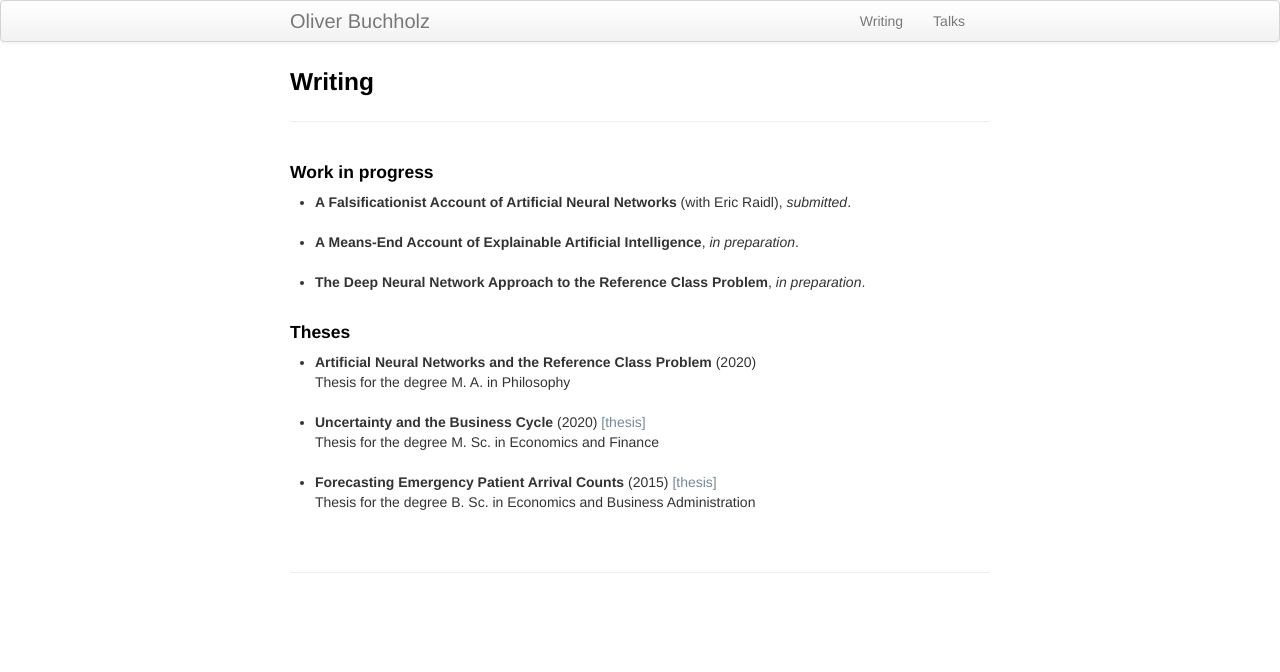
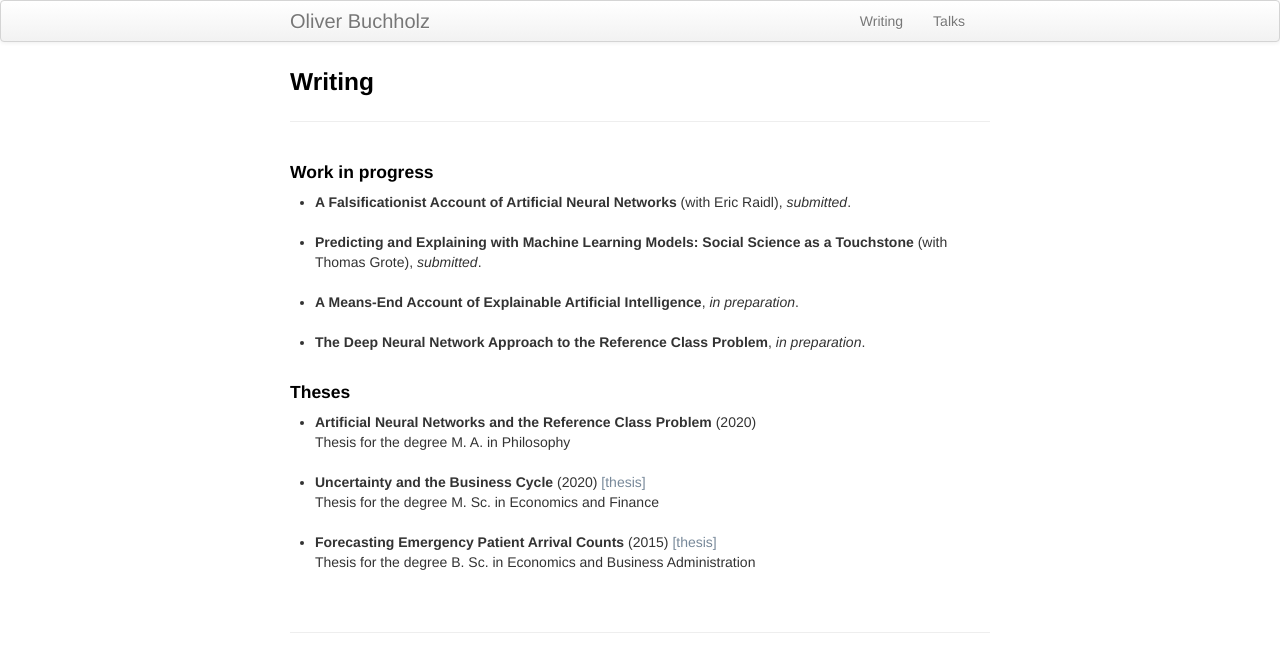
Before and after one commit to oliverbuchholz/oliverbuchholz.github.io, a Jekyll site: the page built from pages/writing.md, in a window 1280 px wide. Shown: the top 672 px of the page. Built offline with Jekyll 4.4.1, drawn with Linux system fonts in a browser that asks for light colours.

Commit message:
added social science paper

```diff
--- a/pages/writing.md
+++ b/pages/writing.md
@@ -8,6 +8,9 @@ description: Oliver Buchholz | Writing
 
 <ul>
  <li><b>A Falsificationist Account of Artificial Neural Networks</b> (with Eric Raidl), <i>submitted</i>.<br><br>
+</li>
+
+<li><b>Predicting and Explaining with Machine Learning Models: Social Science as a Touchstone</b> (with Thomas Grote), <i>submitted</i>.<br><br>
 </li>
 
  <li><b>A Means-End Account of Explainable Artificial Intelligence</b>, <i>in preparation</i>.<br><br>
```
